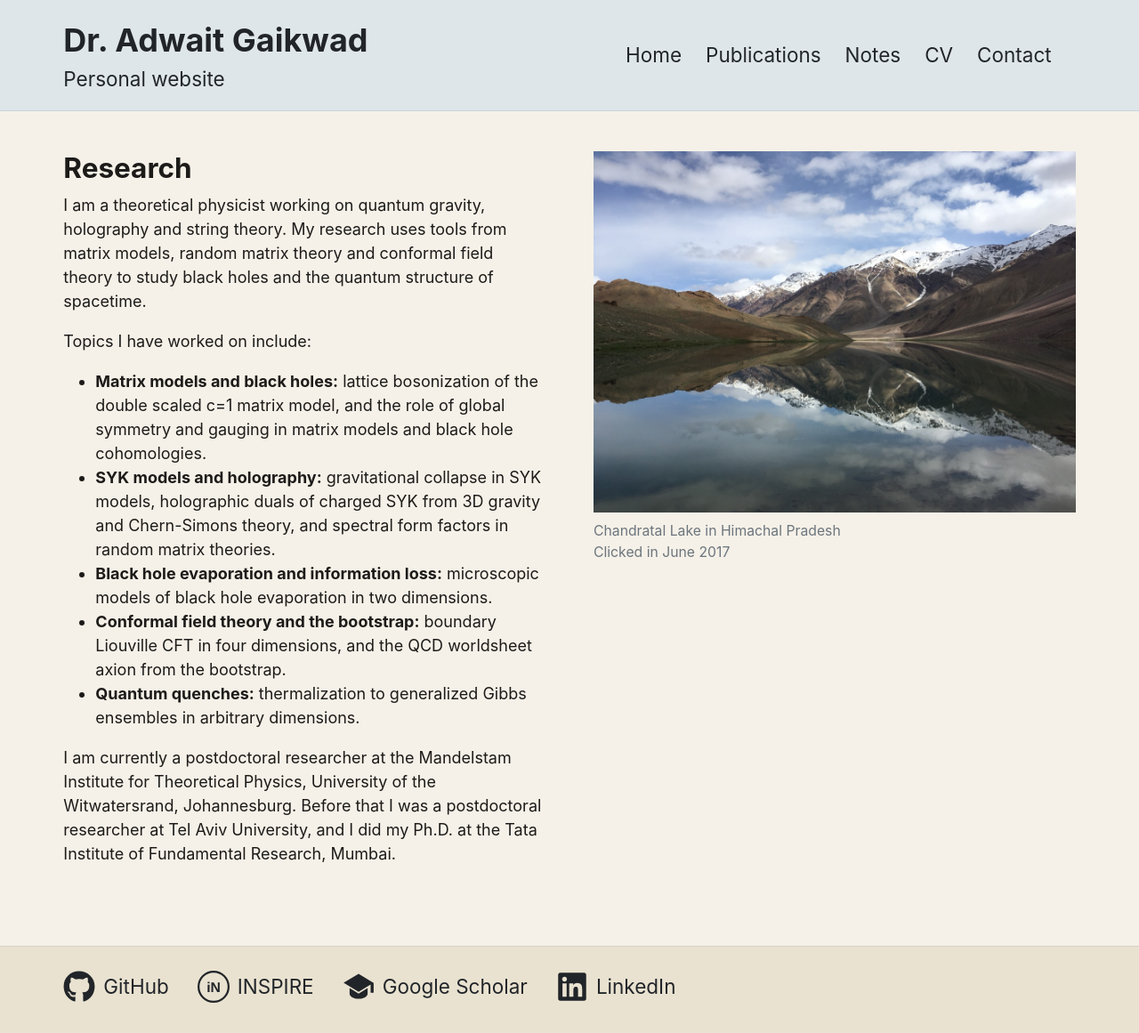
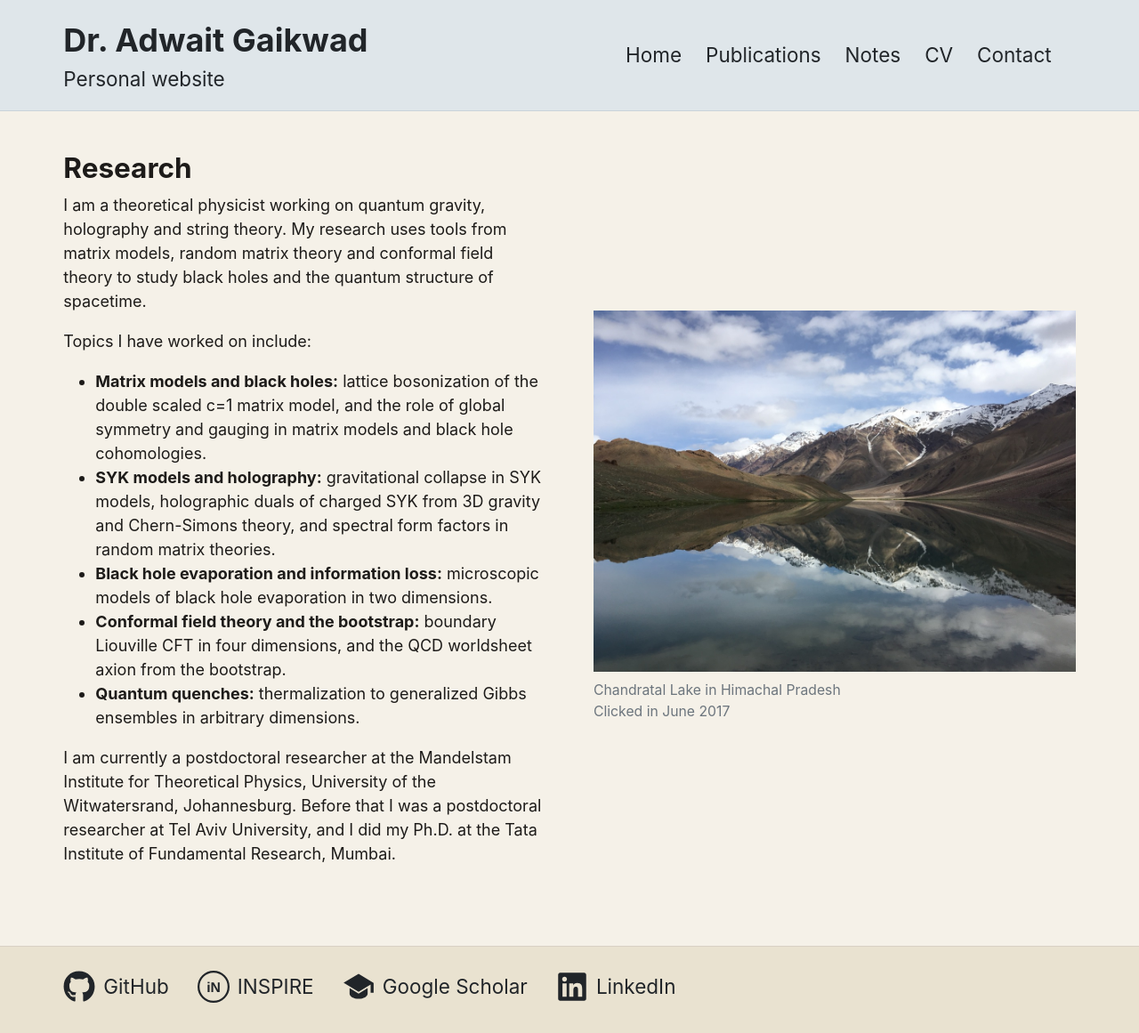
Before and after one commit to AdwaitGa/AdwaitGa.github.io, a Jekyll site: the page built from index.md, in a window 1280 px wide and 1161 px high. Shown: the whole window at 89% size. Built offline with Jekyll 4.4.1, drawn with Linux system fonts in a browser that asks for light colours.

Commit message:
Vertically centre home page research text and photo
Co-Authored-By: Claude Sonnet 5.5 <noreply@anthropic.com>

```diff
--- a/_layouts/default.html
+++ b/_layouts/default.html
@@ -7,7 +7,7 @@
         {% include header.html %}
       </div>
     </div>
-    <div class="site-main">
+    <div class="site-main {{ page.layout }}">
       <div class="col-lg-11 mx-auto p-3">
         {{ content }}
       </div>
--- a/_layouts/home.html
+++ b/_layouts/home.html
@@ -2,7 +2,7 @@
 layout: default
 ---
 
-<div class="row g-5 mb-5">
+<div class="row g-5 mb-5 align-items-center">
   <div class="col-md-6">
     <h3 class="fw-bold">Research</h3>
     {{ content }}
--- a/_sass/main.scss
+++ b/_sass/main.scss
@@ -55,3 +55,20 @@ body {
   .contact-text { flex: 0 0 auto; width: 30%; }
   .contact-image { flex: 0 0 auto; width: 70%; }
 }
+
+// Home page: centre the research text and photo vertically between header and footer
+.site-main.home {
+  display: flex;
+  flex-direction: column;
+  justify-content: center;
+}
+
+.site-main.home > div {
+  width: 100%;
+}
+
+@media (min-width: 992px) {
+  .site-main.home > div {
+    max-width: 91.666667%;
+  }
+}
```
